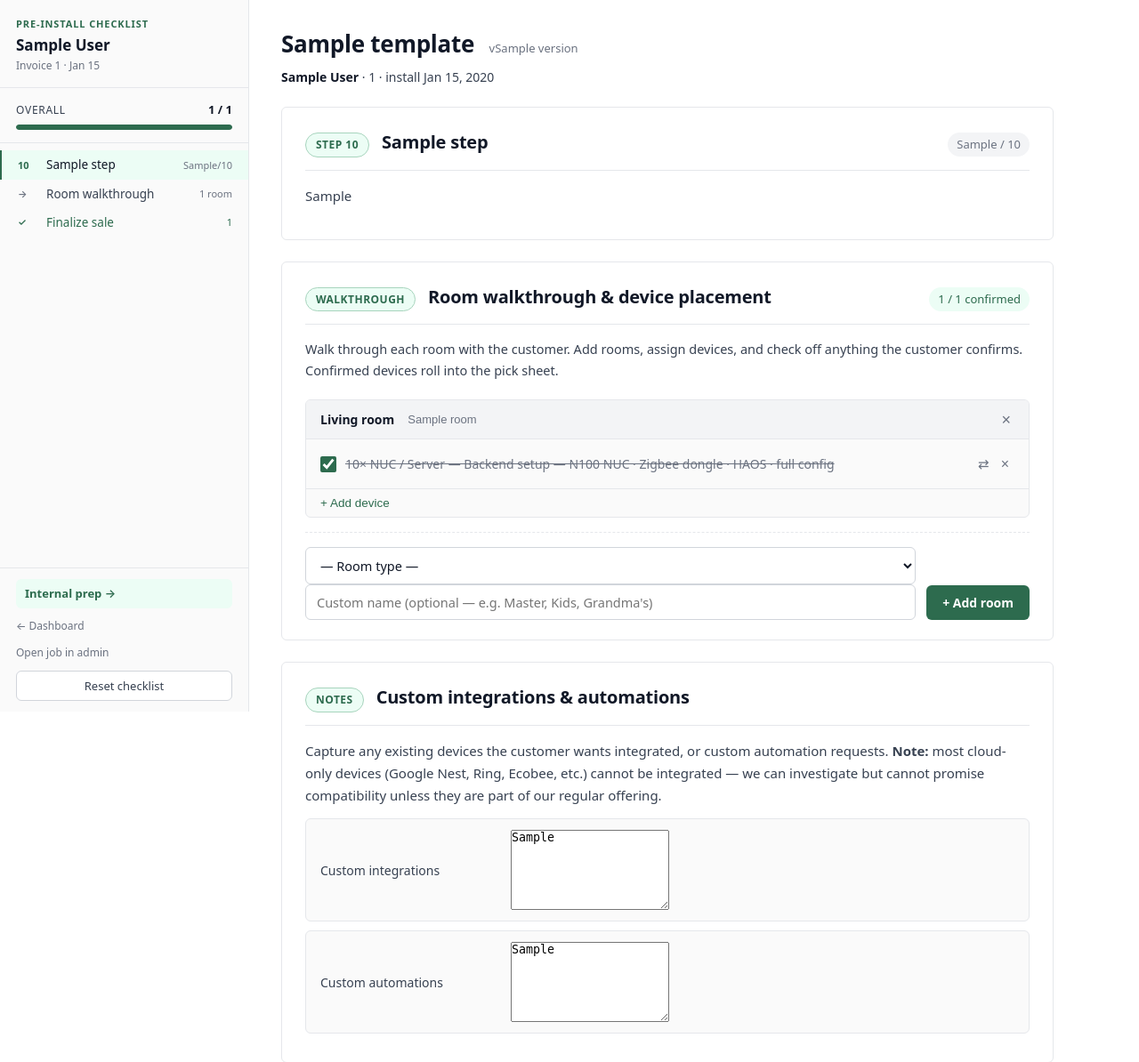
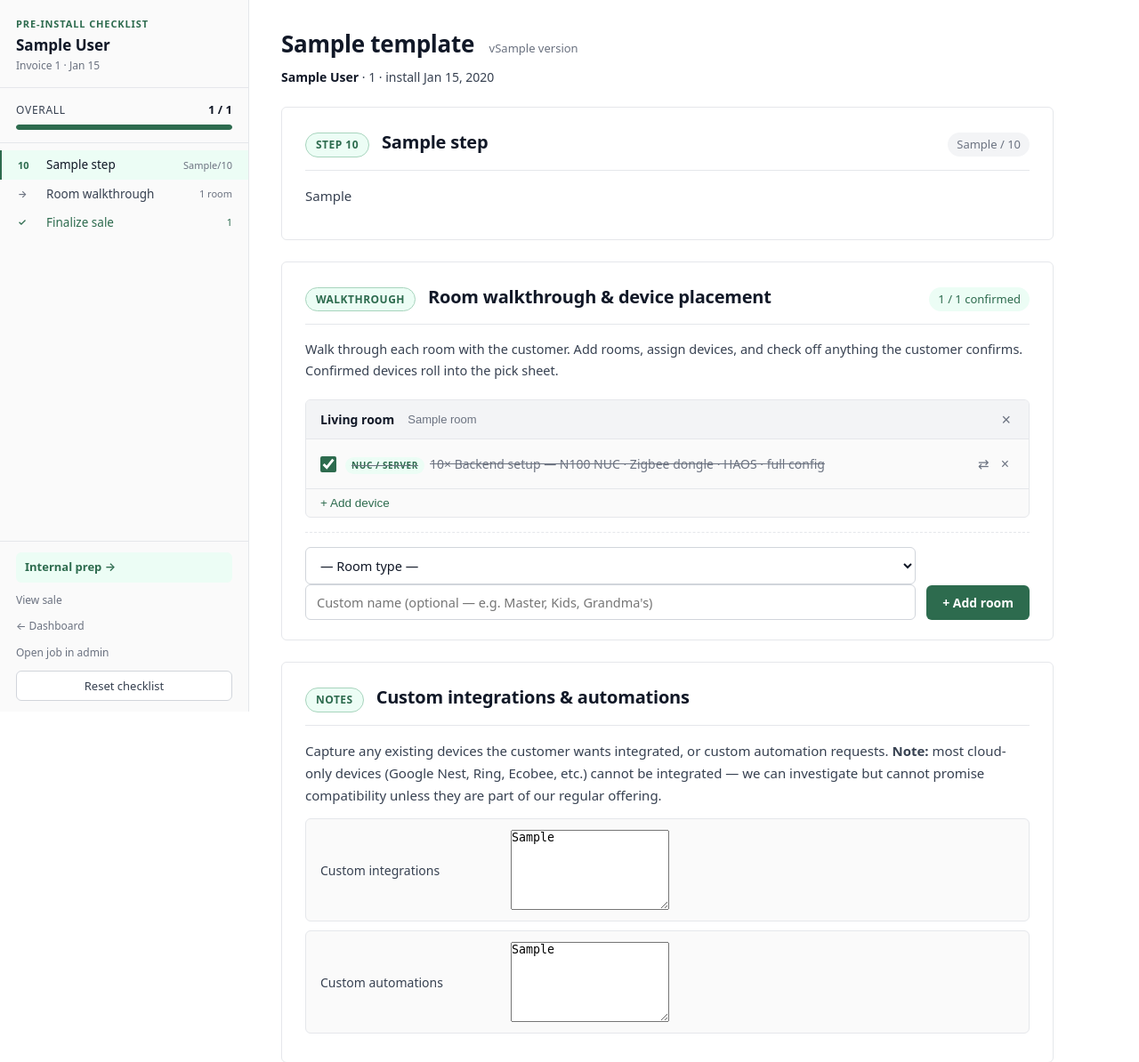
Before and after one commit to rblackhurst/darkforesthomeautomation, a Django app: template app/jobs/templates/jobs/pre_install_checklist.html in a window 1280 px wide. Shown: the top 1194 px of the page at 89% size. Run offline with Django 5.2, Linux system fonts and the light colour scheme; data comes from the database, SQL or seed files in the repository; tables that the repository leaves empty hold one stand-in row (values such as "Sample post"); the template is opened without the code that fills it: values that come from a table or form of the project are taken from there, most other values are stand-ins (such as "Sample title", 1, 10 or a date in 2020); data that the repository does not hold is empty; some libraries are stand-ins or nearby versions.

Commit message:
Fix sales page navigation; improve room device row display
sales_form_edit now renders in read-only view mode when a job is finalized
instead of redirecting away. The sidebar link in the pre-install checklist
always shows (labelled 'View sale' after finalization, 'Edit sale / package'
before), giving a reliable path back at any time.

Each room device row now displays the device type as a small green badge
(e.g. 'Smart relay') next to the model name, making each line item visually
distinct and easy to scan. The swap confirm handler updates to the same
badge+name format. JS buildDeviceRow splits the 'Type — Name' string from
the catalog label automatically.

https://claude.ai/code/session_0192N59QqGXkY2SEW1fe8nma

```diff
--- a/app/jobs/static/jobs/pre_install_checklist.js
+++ b/app/jobs/static/jobs/pre_install_checklist.js
@@ -175,14 +175,23 @@
     el.classList.toggle("complete", total > 0 && confirmed === total);
   }
 
-  function buildDeviceRow(roomId, rdId, quantity, deviceLabel, confirmed) {
+  function buildDeviceRow(roomId, rdId, quantity, deviceLabel, confirmed, deviceTypeLabel) {
+    // deviceLabel is the full "Type — Model name" string; split on first " — "
+    const sepIdx = deviceLabel.indexOf(" — ");
+    const typeStr = deviceTypeLabel || (sepIdx >= 0 ? deviceLabel.slice(0, sepIdx) : "");
+    const nameStr = sepIdx >= 0 ? deviceLabel.slice(sepIdx + 3) : deviceLabel;
+    const qtyPrefix = quantity > 1 ? `${quantity}× ` : "";
+
     const row = document.createElement("div");
     row.className = "room-device-row" + (confirmed ? " confirmed" : "");
     row.dataset.rdId = String(rdId);
     row.innerHTML = `
       <label class="rd-confirm-label">
         <input type="checkbox" class="rd-confirm" data-room-id="${roomId}" data-rd-id="${rdId}" ${confirmed ? "checked" : ""}>
-        <span class="rd-label">${quantity}× ${escHtml(deviceLabel)}</span>
+        <span class="rd-label">
+          <span class="rd-type">${escHtml(typeStr)}</span>
+          ${qtyPrefix}${escHtml(nameStr)}
+        </span>
       </label>
       <div class="rd-actions">
         <button type="button" class="rd-swap-btn" data-room-id="${roomId}" data-rd-id="${rdId}" title="Swap device">⇄</button>
@@ -458,8 +467,12 @@
     const row = document.querySelector(`.room-device-row[data-rd-id="${rdId}"]`);
     if (row) {
       const label = row.querySelector(".rd-label");
-      if (label) label.textContent = `1× ${data.device_label}`;
-      // Update swap/delete button data-rd-id (unchanged) — no-op, already correct
+      if (label) {
+        const sepIdx = data.device_label.indexOf(" — ");
+        const typeStr = sepIdx >= 0 ? data.device_label.slice(0, sepIdx) : "";
+        const nameStr = sepIdx >= 0 ? data.device_label.slice(sepIdx + 3) : data.device_label;
+        label.innerHTML = `<span class="rd-type">${escHtml(typeStr)}</span>${escHtml(nameStr)}`;
+      }
     }
   });
 
--- a/app/jobs/static/jobs/pre_install_extra.css
+++ b/app/jobs/static/jobs/pre_install_extra.css
@@ -105,7 +105,18 @@
   flex-shrink: 0;
   cursor: pointer;
 }
-.rd-label { font-size: 14px; }
+.rd-label { font-size: 14px; display: flex; align-items: baseline; gap: 6px; flex-wrap: wrap; }
+.rd-type {
+  font-size: 10px;
+  font-weight: 600;
+  text-transform: uppercase;
+  letter-spacing: 0.06em;
+  color: var(--accent);
+  background: var(--accent-bg);
+  border-radius: 999px;
+  padding: 1px 7px;
+  flex-shrink: 0;
+}
 
 .rd-actions {
   display: flex;
--- a/app/jobs/templates/jobs/pre_install_checklist.html
+++ b/app/jobs/templates/jobs/pre_install_checklist.html
@@ -54,9 +54,7 @@
 
     <div class="sidebar-footer">
       <a class="sidebar-link sidebar-link-highlight" href="{% url 'jobs:internal_prep_render' job.invoice_number %}">Internal prep →</a>
-      {% if not job.finalized_at %}
-        <a class="sidebar-link" href="{% url 'jobs:sales_form_edit' job.invoice_number %}">Edit sale / package</a>
-      {% endif %}
+      <a class="sidebar-link" href="{% url 'jobs:sales_form_edit' job.invoice_number %}">{% if job.finalized_at %}View sale{% else %}Edit sale / package{% endif %}</a>
       <a class="sidebar-link" href="{% url 'jobs:home' %}">← Dashboard</a>
       <a class="sidebar-link" href="{% url 'admin:jobs_job_change' job.invoice_number %}">Open job in admin</a>
       <button type="button" class="reset-btn" data-action="reset">Reset checklist</button>
@@ -136,7 +134,10 @@
                 <div class="room-device-row {% if rd.confirmed %}confirmed{% endif %}" data-rd-id="{{ rd.id }}">
                   <label class="rd-confirm-label">
                     <input type="checkbox" class="rd-confirm" data-room-id="{{ room.id }}" data-rd-id="{{ rd.id }}" {% if rd.confirmed %}checked{% endif %}>
-                    <span class="rd-label">{{ rd.quantity }}× {{ rd.device }}</span>
+                    <span class="rd-label">
+                      <span class="rd-type">{{ rd.device.get_device_type_display }}</span>
+                      {% if rd.quantity > 1 %}{{ rd.quantity }}× {% endif %}{{ rd.device.model_name }}
+                    </span>
                   </label>
                   <div class="rd-actions">
                     <button type="button" class="rd-swap-btn" data-room-id="{{ room.id }}" data-rd-id="{{ rd.id }}" title="Swap device">⇄</button>
```
Also changed, not shown: app/jobs/templates/jobs/sales_form.html (+10 -3 lines), app/jobs/views.py (+6 -6 lines).
